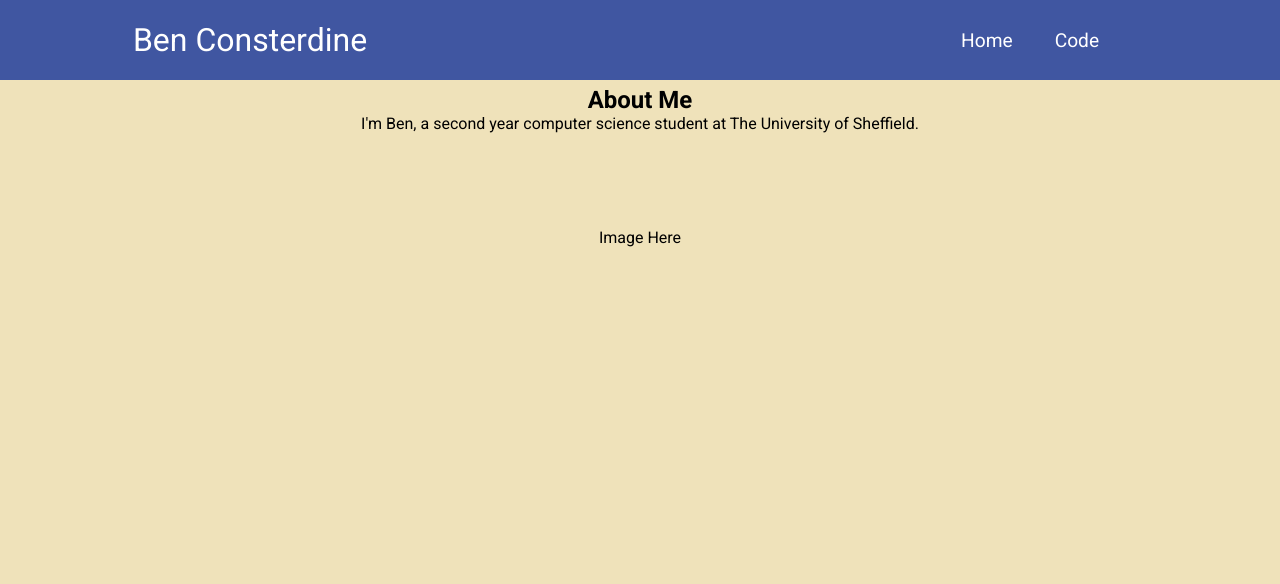
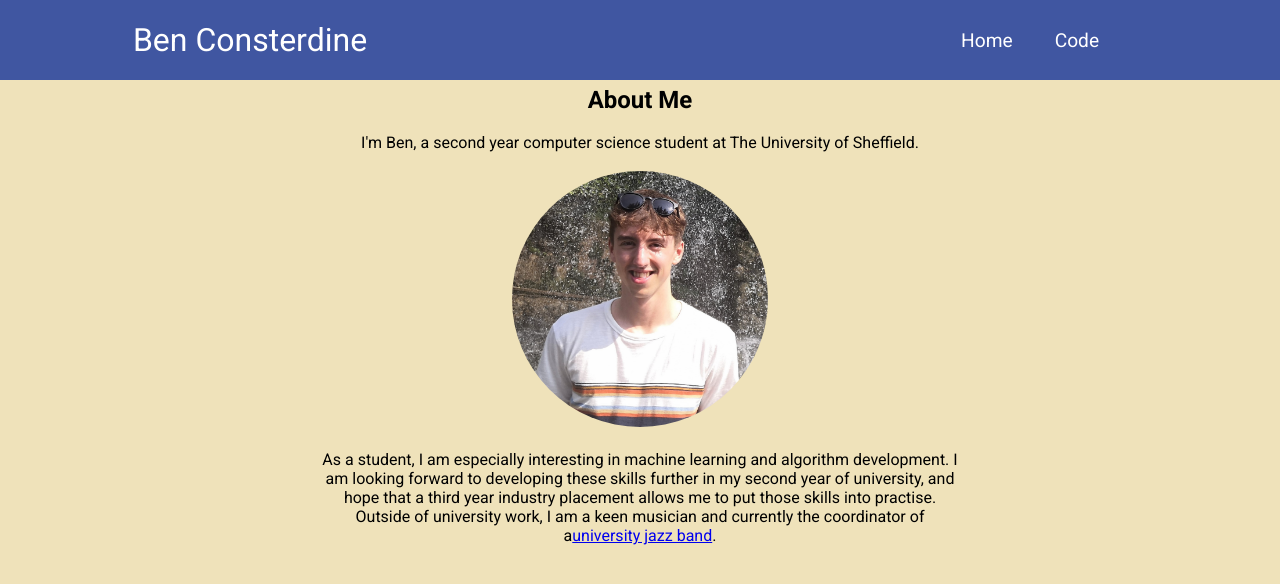
Before and after one commit to BennCon/Portfolio, a React (Create React App) app: page / in a window 1280 px wide. Shown: the top 584 px of the page. Built offline with nearby package versions, Linux system fonts and the light colour scheme.

Commit message:
About Me/Home page content added

```diff
--- a/src/App.css
+++ b/src/App.css
@@ -3,6 +3,10 @@
     margin: 0;
     padding: 0;
     font-family: 'Roboto', sans-serif;
+}
+
+p1 {
+    font-size: medium;
 }
 
 .home {
--- /dev/null
+++ b/src/components/AboutMe.css
@@ -0,0 +1,4 @@
+.CircleImage {
+    border-radius: 50%;
+    width: 40%;
+}
--- a/src/components/AboutMe.js
+++ b/src/components/AboutMe.js
@@ -1,5 +1,6 @@
-import './GithubCards.css'
-// import logo from 'me.jpg'; // with import
+import './GithubCards.css';
+import logo from './me.jpg';
+import './AboutMe.css'
 
 
 function AboutMe() {
@@ -9,11 +10,20 @@ function AboutMe() {
                 <div className="TitleArea">
                     <h2>About Me</h2>
                 </div>
+                <br/>
                 <p1>I'm Ben, a second year computer science student at The University of Sheffield.</p1>
 
-                <br/><br/><br/><br/><br/><br/>
-                <p1>Image Here</p1>
-                <br/><br/><br/><br/><br/><br/>
+                <br/><br/>
+                <img src={logo} alt="" class="CircleImage" />
+                <br/><br/>
+
+                <p1>As a student, I am especially interesting in machine learning and algorithm development. I am looking forward to
+                    developing these skills further in my second year of university, and hope that a third year industry placement
+                    allows me to put those skills into practise. <br/>
+                    Outside of university work, I am a keen musician and currently the coordinator of a
+                    <a href="https://musicplayers.union.shef.ac.uk/bands/big-band/">university jazz band</a>.
+                </p1>
+
 
 
 
```
Also changed, not shown: src/components/me.jpg (added).
